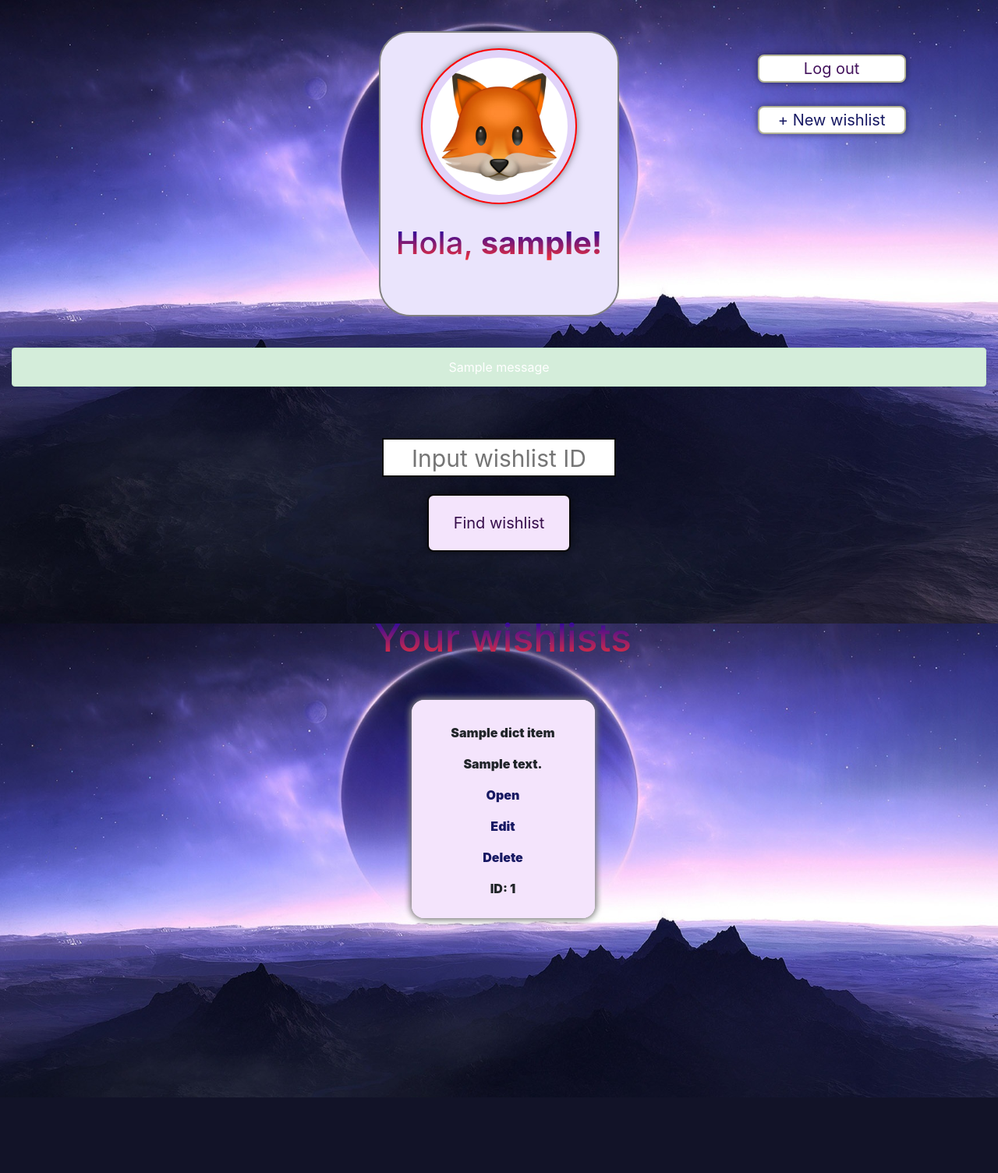
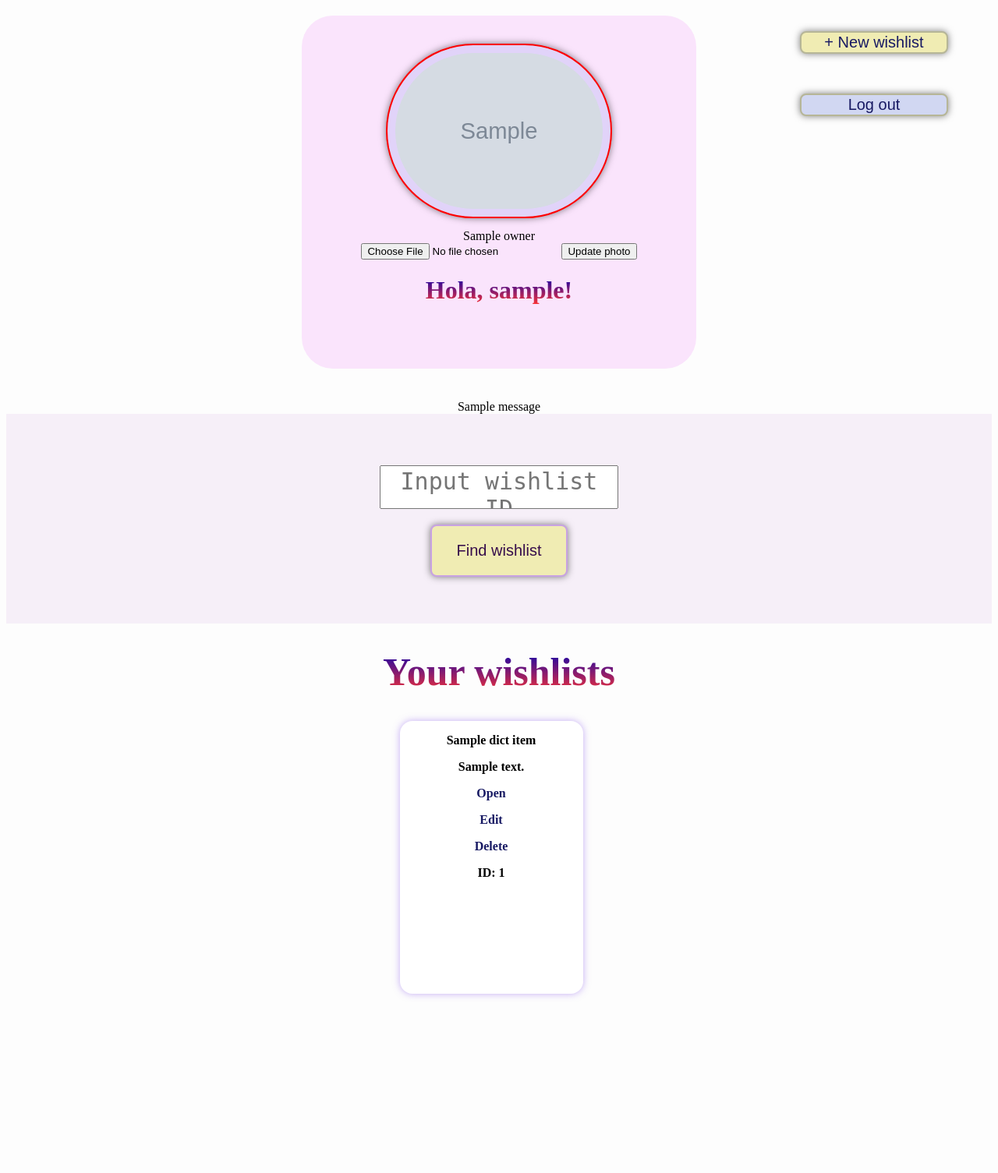
Before and after one commit to itmo-wad/pinata, a Flask app: template templates/cabinet.html in a window 1280 px wide. Shown: the whole page at 78% size. Before the commit the page ends 1408 px from the top, so only its background shows below. Run offline with Flask 2, Linux system fonts and the light colour scheme; the template is opened without the code that fills it: most values are stand-ins (such as "Sample title", 1, 10 or a date in 2020); grey boxes marked "Sample" are stand-in pictures; one stand-in notice (Sample message) is shown; some libraries are stand-ins or nearby versions.

Commit message:
Old cabinet (again)

```diff
--- a/static/cabinet.css
+++ b/static/cabinet.css
@@ -1,18 +1,6 @@
 body{
-    margin-top: 40px;
+    text-align: center;
     background-color: rgba(252, 252, 252, 0.577);
-    background-image: url("back.jpg");
-    background-repeat: no-repeat;
-    background-position: center center;
-    background-attachment: fixed;
-    -webkit-background-size: cover;
-    -moz-background-size: cover;
-    -o-background-size: cover;
-    background-size: cover;
-}
-
-.inp{
-    border: 2px  solid rgb(6, 6, 6);
 }
 
 .avatar {
@@ -26,30 +14,30 @@ body{
 }
 
 .wrap1{
-    background-color: rgba(234, 228, 252) ;
+    background-color: rgb(250, 228, 252);
     padding-bottom: 60px;
-    padding-left: 20px;
-    padding-right: 20px;
+    margin-top: 20px;
     padding-top: 20px;
-    text-align: center;
+    display: block;
+    margin-left: 30%;
+    margin-right: 30%;
     border-radius: 40px;
     margin-bottom: 40px;
-    border: 2px  solid grey;
 
 }
 
-.pull{
-    text-align: center;
-    margin-top: 30px;
+.wrap2{
+    background-color: rgba(242, 229, 244, 0.577);
+    padding-bottom: 60px;
+    display: block;
+    padding-top: 50px;
+    margin-bottom: 20px;
 
 }
-.wrap2{
-    padding-bottom: 60px;
-    padding-top: 50px;
-    margin-bottom: 20px;
-    text-align: center;
 
-}
+
+
+
 
 
 .hola{
@@ -60,8 +48,8 @@ body{
 }
 
 #id_button1{
-    background-color: rgb(244, 228, 252);
-    border: 2px solid rgb(7, 7, 7);
+    background-color: #f0ecb3;
+    border: 2px solid rgb(200, 162, 226);
     color: rgb(54, 13, 75);
     padding: 20px 32px;
     text-align: center;
@@ -73,7 +61,7 @@ body{
  }
 
  .button2{
-    background-color: #ffffff;
+    background-color: #f0ecb3;
     border: 2px solid rgb(182, 182, 151);
     color: rgb(23, 25, 99);
     text-align: center;
@@ -86,9 +74,9 @@ body{
  }
 
  .button3{
-    background-color: #ffffff;
+    background-color: #d1d7f2;
     border: 2px solid rgb(182, 182, 151);
-    color: rgb(68, 19, 93);
+    color: rgb(54, 13, 75);
     text-align: center;
     text-decoration: none;
     display: inline-block;
@@ -120,7 +108,19 @@ body{
     text-align: center;
  }
 
+ .wrap3
+ {
+    position: absolute;
+    top: 5%;
+    right: 5%;
+}
 
+
+.wrap5{
+    position: absolute;
+    top: 15%;
+    right: 5%;
+}
 
 .wishlists{
     display: flex;
@@ -128,53 +128,25 @@ body{
     margin-top: 20px;
     margin-bottom: 100px;
     padding-bottom: 100px;
+
     flex-wrap: wrap;
 
 }
 
 .wishlist{
-    background-color: rgb(244, 228, 252, 0.99);
     width: 235px;
-    height: 280px;
+    height: 350px;
     border-radius: 16px;
-    box-shadow: 0 0 10px grey;
-
+    box-shadow: 0 0 10px rgba(142, 93, 238, 0.5);
+    margin-right: 20px;
     font-weight: bolder;
+    background-color: white;
     margin-bottom: 30px;
-    text-align: center;
-
 }
 
-
-.items_wrap{
-    margin: 0 auto;
-}
 #title{
     font-size: 50px;
     background: -webkit-linear-gradient(rgb(5, 2, 177), rgb(254, 50, 50));
     -webkit-background-clip: text;
     -webkit-text-fill-color: transparent;
-    text-align: center;
-    margin-bottom: 50px;
   }
-
-.title_item{
-    padding-top: 30px;
-}
-
-#flash{
-    color: white;
-    text-align: center;
-}
-
-.wrap4{
-        width: auto;
-        margin-left: 10px;
-}
-
-@media screen and (max-width: 996px) {
-    .wrap1{
-        width: 400px;
-
-    }
-}
--- a/templates/cabinet.html
+++ b/templates/cabinet.html
@@ -3,113 +3,85 @@
 <head>
     <meta charset="UTF-8">
     <title>Personal cabinet</title>
-    <link rel="stylesheet" href="../bootstrap/bootstrap-grid.min.css">
-    <link rel="stylesheet" href="../bootstrap/bootstrap.min.css">
     <link href= "../static/cabinet.css" rel="stylesheet">
 </head>
 
 <body>
-    <div class="container-fluid">
+    <div class="flex"></div>
 
-        <div class="row ">
-
-            <div class="col-lg-4">
-
+    <div class="wrap1">
+        <div class="main_img">
+            <figure>
+              <img src="{{photo}}" alt="avatar" class="avatar">
+              <figcaption>{{owner}}</figcaption>
+              <form method="POST" enctype="multipart/form-data" action="/cabinet">
+                <input type="file" name="file">
+                <input type="submit" value="Update photo">
+              </form>
+            </figure>
         </div>
 
-
-            <div class="col-lg-4 col-12 d-flex justify-content-center text-center">
-                <div class="wrap1">
-
-                    <div class="main_img">
-                        <figure>
-                            <img src="../static/avatar.jpg" alt="avatar" class="avatar">
-                        <!-- <figcaption>{{owner}}</figcaption> -->
-                        </figure>
-                    </div>
         <div class="hola">
             <h1> Hola, <b>{{username}}!</b></h1>
         </div>
 
+    </div>
 
-                </div><!-- wrap1 -->
-
-            </div><!-- col-sm-->
-
-
-            <div class="col-lg-4">
-                <div class="pull">
-                    <button class="button3"><a href="{{ url_for('logout') }}"></a>Log out</a></button>
-                </div>
-                <div class="pull">
+    <div class="wrap3">
+        <div class="button">
             <a href="{{ url_for('create') }}" class="but"><button class="button2">+ New wishlist</button></a>
         </div>
     </div>
 
-        </div> <!-- row-->
+    <div class="wrap5">
+        <a href="{{ url_for('logout') }}"><button class="button3">Log out</a></button>
+    </div>
+</div>
 
         {% with messages = get_flashed_messages(with_categories=true) %}
         {% if messages %}
             {% for category, message in messages %}
-            <div class="alert alert-{{ category }}" role="alert" id="flash">
+            <div class="alert alert-{{ category }}" role="alert">
                 {{ message }}
             </div>
             {% endfor %}
         {% endif %}
         {% endwith %}
 
-            <div class="col-12">
     <div class="wrap2">
         <form id="text" method="POST" action="/cabinet">
             <div>
-                            <p><textarea name="search" placeholder="Input wishlist ID" required form="text" class="inp"></textarea></p>
+                <p><textarea name="search" placeholder="Input wishlist ID" required form="text"></textarea></p>
                 <input type="submit" id="id_button1" value="Find wishlist">
             </div>
         </form>
     </div>
-            </div>
-        </div>
 
 
-    </div>
+
     <div class="wrap4">
-        <div class="container">
-
         <div class="items_wrap">
             <h1 id="title">Your wishlists</h1>
-
-
-                    <div class="column">
             <div class="wishlists">
-                            <div class=" col-6 col-xl-3 d-flex justify-content-center text-center" >
-                                <div class="wishlist" id="item1">
                 {% for dict_item in wishlists %}
                     <div class="wishlist" id="item1">
-                                        <p class="title_item">{{dict_item['title']}}</p>
+                        <p>{{dict_item['title']}}</p>
                         <p>{{dict_item['description']}}</p>
                         <p><a href="{{ url_for('wishlist',list_id=dict_item['listid']) }}">Open</a></p>
                         <p><a href="{{ url_for('edit',list_id=dict_item['listid']) }}">Edit</a></p>
                         <p><a href="{{ url_for('delete',list_id=dict_item['listid']) }}">Delete</a></p>
                         <p>ID: {{dict_item['listid']}}</p>
+                        <!--   <p>{{dict_item['listid']}}</p>-->
                     </div>
                 {% endfor %}
             </div>
-                            </div>
-                        </div>
-                    </div>
-                </div>
-            </div>
-
+            <!-- <p><input type="submit" value="Save"></p> -->
+            <!-- </form>-->
         </div>
 
 
 
 </div>
-
-</div>
-
-
-<script src="../static/script.js">
-</script>
+<script src="../static/script.js"></script>
 </body>
 </html>
```
Lines whose indentation alone changed are shown as unchanged.
